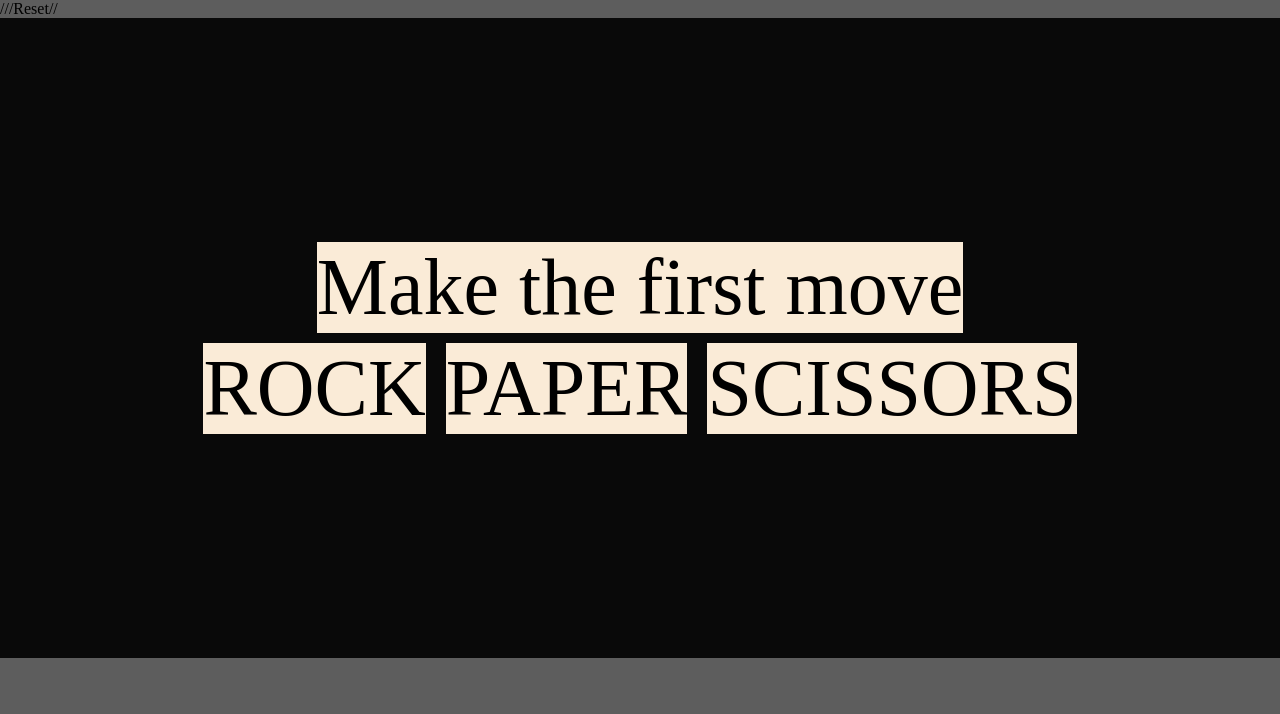
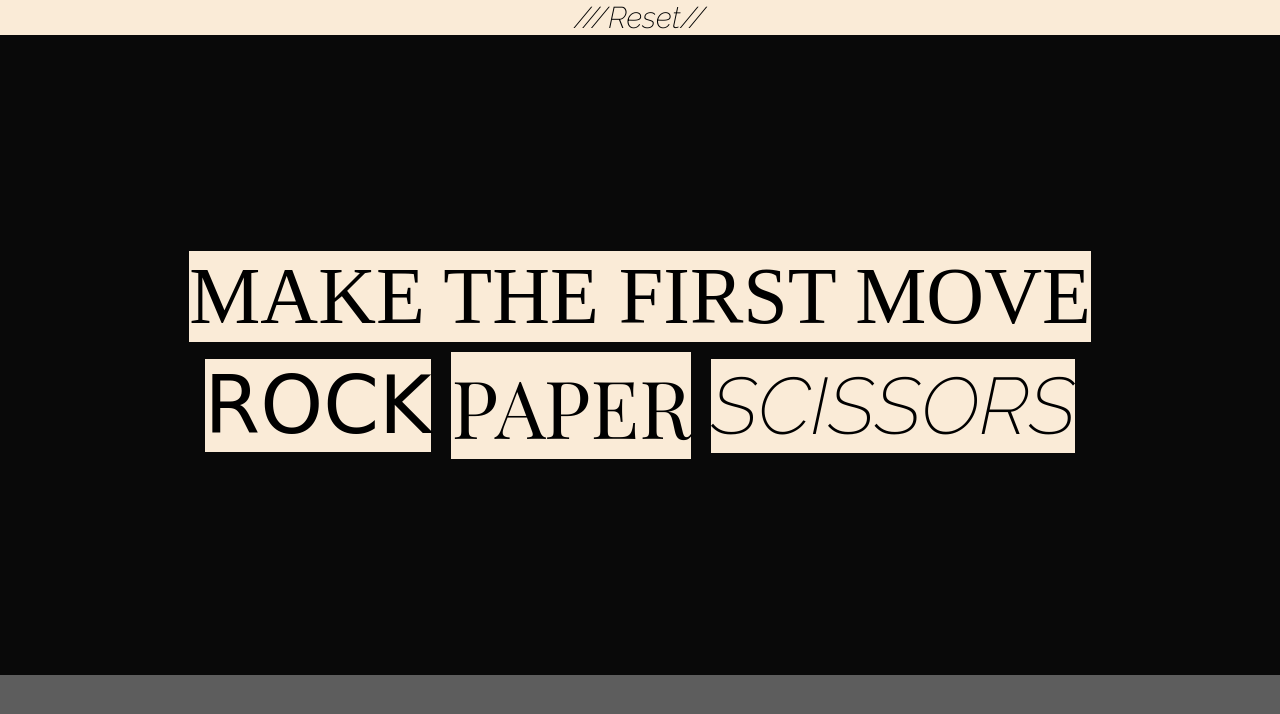
Before and after one commit to DURNK/rkpasc, a plain HTML site: page index.html in a window 1280 px wide. Shown: the top 714 px of the page. Drawn offline with Linux system fonts and the light colour scheme; a web font is replaced by a local one.

Commit message:
Implemented reset button, very buggy

```diff
--- a/index.html
+++ b/index.html
@@ -6,7 +6,9 @@
     <meta name="viewport" content="width=device-width, initial-scale=1.0">
     <title>Document</title>
     <link rel="stylesheet" href="style.css">
-
+    <link rel="preconnect" href="https://fonts.googleapis.com">
+    <link rel="preconnect" href="https://fonts.gstatic.com" crossorigin>
+    <link href="https://fonts.googleapis.com/css2?family=Asset&family=Playfair+Display+SC&family=Raleway:ital,wght@1,200&display=swap" rel="stylesheet">
 </head>
 <body>
     <div class="container">
@@ -17,7 +19,7 @@
         <div class="game">
 
         <div class="ticker">
-Make the first move        </div>
+MAKE THE FIRST MOVE        </div>
 
          <div class="buttons">
          <div class="rock"> ROCK</div>
--- a/java.js
+++ b/java.js
@@ -2,6 +2,8 @@ let computerScore = 0;
 let playerScore = 0;
 let playerChoice; //global variable that can be modified by the
                     // getPlayerChoice function and passed to playRound
+
+//Game gets stuck after being reset, maybe we're not resetting everything
 
 function getComputerChoice() {
 let computerChoice;
@@ -12,14 +14,39 @@ console.log("computer choice is: " + computerChoice);
 return computerChoice;
 }
 
+function gameReset() {
+    const reset = document.querySelector('.header')
+    reset.style.removeProperty = 'pointer-events';
+
+    reset.addEventListener('click', () => {
+
+        getPlayerChoice();
+});
+
+}
+
 function getPlayerChoice() {
+    const buttons = document.querySelector(".buttons"); //selects the buttons div
+    buttons.style.cssText = 'pointer-events: ';
 
-const buttons = document.querySelector(".buttons"); //selects the buttons div
-buttons.addEventListener('click', (e) => {
+    buttons.addEventListener('click', (e) => {
+    const ticker = document.querySelector('.ticker')
     console.log(e.target.className); //e is the location of the selected button and classname is the name of the selected class
     playerChoice = e.target.className;
+
+
     playRound();
+
+
+    if (playerScore == 5 || computerScore == 5) {
+        buttons.style.cssText = 'pointer-events: none';
+        ticker.textContent = `Match ended, Scores: Player ${playerScore} and Comp ${computerScore} `;
+        playerScore = 0;
+        computerScore = 0;
+        gameReset();
+    }
     });
+
 }
 
 
@@ -31,6 +58,7 @@ const ticker = document.querySelector('.ticker')
 
     if (playerChoice === computerChoice) {
         ticker.textContent = 'DRAW!';
+
     }
 
     else if (
@@ -42,14 +70,18 @@ const ticker = document.querySelector('.ticker')
         ticker.textContent = "Player wins 1 point!";
         playerScore += 1;
         console.log(playerScore);
+
     }
 
     else {
         console.log("Computer wins 1 point!" + playerChoice + computerChoice);
         ticker.textContent = "Computer wins 1 point!";
+        console.log(computerScore);
+
 
 
         computerScore += 1;
+
     }
 }
 
--- a/style.css
+++ b/style.css
@@ -6,12 +6,7 @@ flex-direction: column;
 
 }
 
-.header {
-    display: flex;
-    background-color: rgb(93, 93, 93);
-    MIN-height: auto;
-    min-width: 100%;
-}
+
 
 .game {
     display: flex;
@@ -49,15 +44,38 @@ flex-direction: column;
 .rock {
     background-color: antiquewhite;
     color: black;
+    font-weight:bolder;
+    font-family: 'Asset', cursive;
+
 }
 
 .paper {
     background-color: antiquewhite;
     color: black;
+    font-family: 'Playfair Display SC', serif;
+
 }
 .scissors {
     background-color: antiquewhite;
     color: black;
+    font-family: 'Raleway', sans-serif;
+
+}
+
+.header {
+    display: flex;
+    MIN-height: auto;
+    min-width: 100%;
+    background-color: antiquewhite;
+    color: black;
+    font-family: 'Raleway', sans-serif;
+    justify-content: center;
+    align-items: center;
+    flex-direction: row;
+    gap: 20px;
+    flex-wrap: wrap;
+    cursor: pointer;
+    font-size: 30px;
 }
 
 
```
